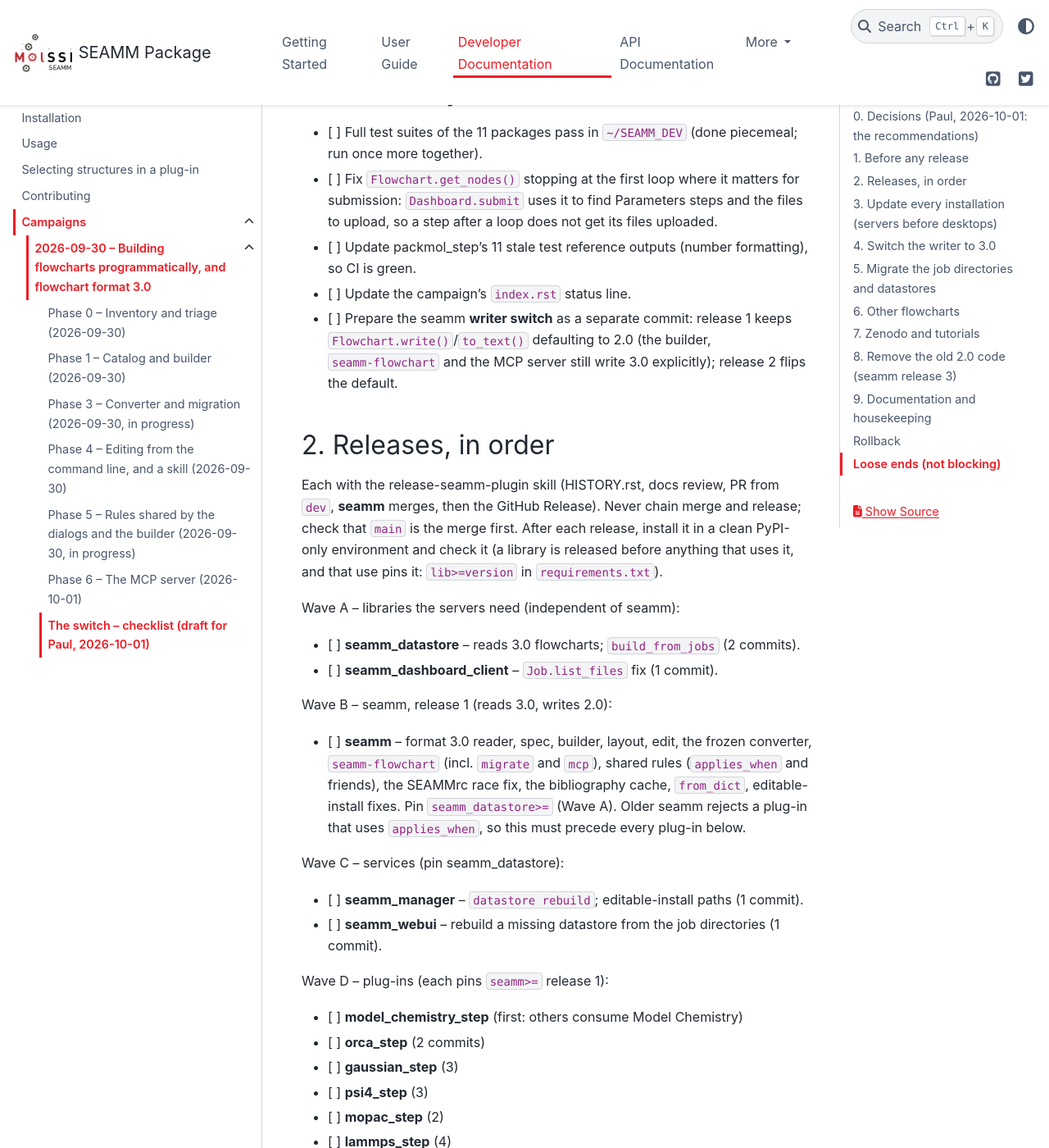
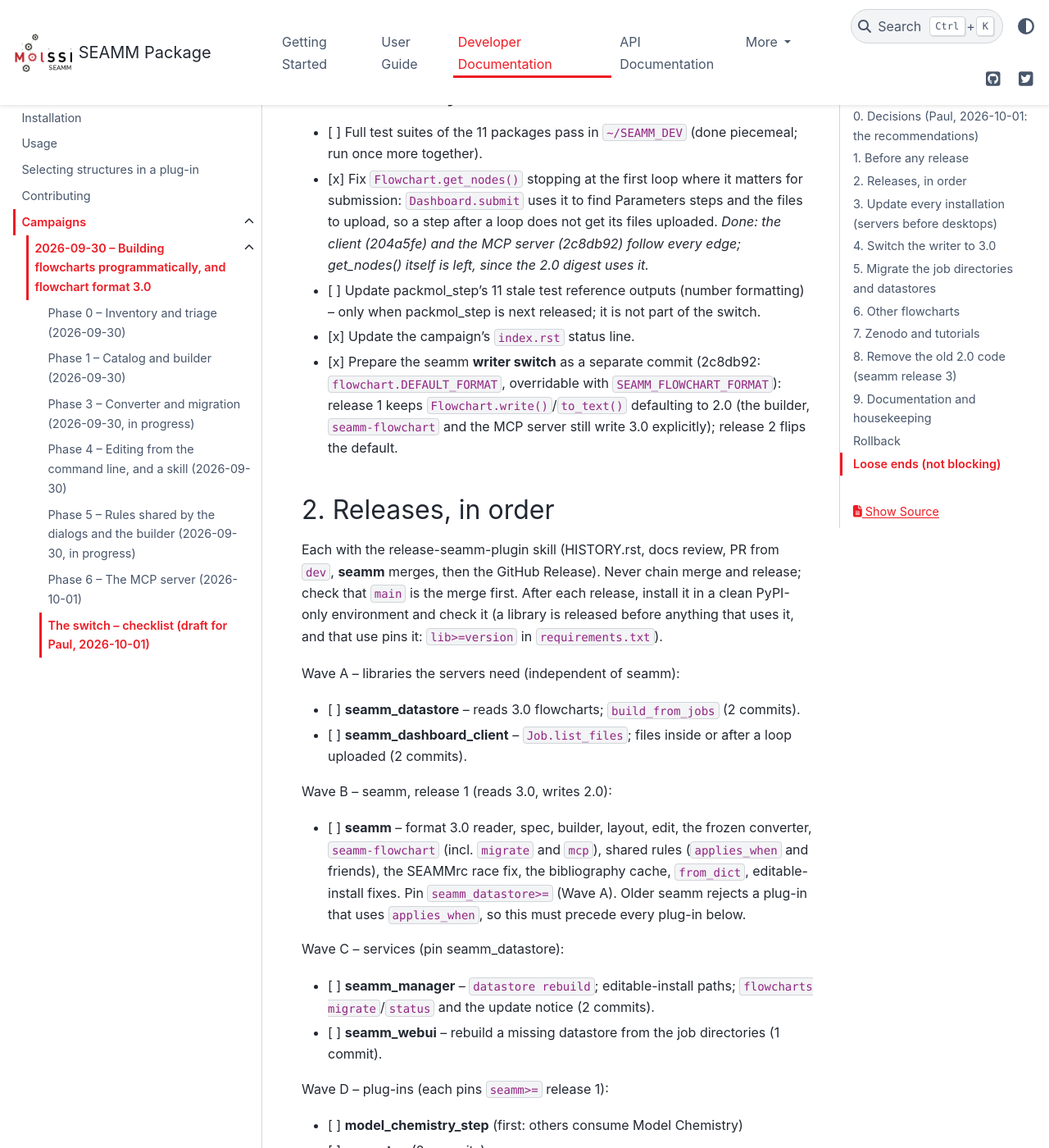
Before and after one commit to molssi-seamm/seamm, a Sphinx documentation site: the page built from docs/developer_guide/campaigns/2026-09-30/NOTES_switch.rst, in a window 1280 px wide and 1400 px high, scrolled down 1049 px. Shown: the whole window at 82% size. Built offline with Sphinx 7.4.7 and the PyData theme 0.15.4, drawn with Linux system fonts in a browser that asks for light colours; pages that are not in the unit, such as notebooks, are missing from menus; some of the changed text lies outside the part shown.

Commit message:
Switch checklist: step 1 progress; ~/SEAMM first
Co-Authored-By: Claude Opus 5.5 <noreply@anthropic.com>

```diff
--- a/docs/developer_guide/campaigns/2026-09-30/NOTES_switch.rst
+++ b/docs/developer_guide/campaigns/2026-09-30/NOTES_switch.rst
@@ -32,13 +32,16 @@ but still writing 2.0, then -- once every machine has it -- writing 3.0.
 
 - [ ] Full test suites of the 11 packages pass in ``~/SEAMM_DEV`` (done piecemeal; run
   once more together).
-- [ ] Fix ``Flowchart.get_nodes()`` stopping at the first loop where it matters for
+- [x] Fix ``Flowchart.get_nodes()`` stopping at the first loop where it matters for
   submission: ``Dashboard.submit`` uses it to find Parameters steps and the files to
-  upload, so a step after a loop does not get its files uploaded.
-- [ ] Update packmol_step's 11 stale test reference outputs (number formatting), so CI
-  is green.
-- [ ] Update the campaign's ``index.rst`` status line.
-- [ ] Prepare the seamm **writer switch** as a separate commit: release 1 keeps
+  upload, so a step after a loop does not get its files uploaded. *Done: the client
+  (204a5fe) and the MCP server (2c8db92) follow every edge; get_nodes() itself is left,
+  since the 2.0 digest uses it.*
+- [ ] Update packmol_step's 11 stale test reference outputs (number formatting) --
+  only when packmol_step is next released; it is not part of the switch.
+- [x] Update the campaign's ``index.rst`` status line.
+- [x] Prepare the seamm **writer switch** as a separate commit (2c8db92:
+  ``flowchart.DEFAULT_FORMAT``, overridable with ``SEAMM_FLOWCHART_FORMAT``): release 1 keeps
   ``Flowchart.write()``/``to_text()`` defaulting to 2.0 (the builder, ``seamm-flowchart``
   and the MCP server still write 3.0 explicitly); release 2 flips the default.
 
@@ -54,7 +57,8 @@ use pins it: ``lib>=version`` in ``requirements.txt``).
 Wave A -- libraries the servers need (independent of seamm):
 
 - [ ] **seamm_datastore** -- reads 3.0 flowcharts; ``build_from_jobs`` (2 commits).
-- [ ] **seamm_dashboard_client** -- ``Job.list_files`` fix (1 commit).
+- [ ] **seamm_dashboard_client** -- ``Job.list_files``; files inside or after a loop
+  uploaded (2 commits).
 
 Wave B -- seamm, release 1 (reads 3.0, writes 2.0):
 
@@ -67,7 +71,8 @@ Wave B -- seamm, release 1 (reads 3.0, writes 2.0):
 
 Wave C -- services (pin seamm_datastore):
 
-- [ ] **seamm_manager** -- ``datastore rebuild``; editable-install paths (1 commit).
+- [ ] **seamm_manager** -- ``datastore rebuild``; editable-install paths;
+  ``flowcharts migrate``/``status`` and the update notice (2 commits).
 - [ ] **seamm_webui** -- rebuild a missing datastore from the job directories (1 commit).
 
 Wave D -- plug-ins (each pins ``seamm>=`` release 1):
@@ -85,8 +90,10 @@ Wave D -- plug-ins (each pins ``seamm>=`` release 1):
 For each: ``seamm-manager update``, then ``seamm-manager services restart``; submit a
 small test job and check it runs and its flowchart is recorded.
 
-- [ ] ``~/SEAMM_DEV`` -- replace the editable installs with the released versions.
-- [ ] ``~/SEAMM`` on this Mac.
+- [ ] ``~/SEAMM`` on this Mac -- **first**, exactly as a user would (256 job flowcharts
+  in 2.0 found by ``seamm-manager flowcharts status``).
+- [ ] ``~/SEAMM_DEV`` -- replace the editable installs with the released versions; set
+  ``SEAMM_FLOWCHART_FORMAT=3.0`` there to keep writing 3.0 (it is already migrated).
 - [ ] paul.local.
 - [ ] MolSSI10.
 - [ ] TinkerCliffs/ARC (``/projects/seamm``; no services).
@@ -138,13 +145,13 @@ for undo), restart, open a few converted jobs in the web UI.
 9. Documentation and housekeeping
 ---------------------------------
 
-- [ ] **One command to upgrade an installation's flowcharts**, for users outside the two
+- [x] **One command to upgrade an installation's flowcharts** (seamm_manager, local), for users outside the two
   of us (e.g. Hasnain at GM): ``seamm-manager flowcharts migrate [--root ROOT]``. It
   stops the JobServer and web UI, runs ``seamm-flowchart migrate`` as a dry run and shows
   the summary, asks for confirmation, applies (database backup + undo manifest), restarts
   the services and says where the backup is. Released with seamm_manager before external
   users are told to upgrade.
-- [ ] **``seamm-manager update`` notices format 2.0 job directories** and prints a short
+- [x] **``seamm-manager update`` notices format 2.0 job directories** and prints a short
   notice pointing at that command (report only; it never migrates by itself).
 - [ ] **External upgrade instructions** (docs): back up the whole ``Jobs`` directory,
   ``seamm-manager update``, then ``seamm-manager flowcharts migrate``. Warn that moving
```
